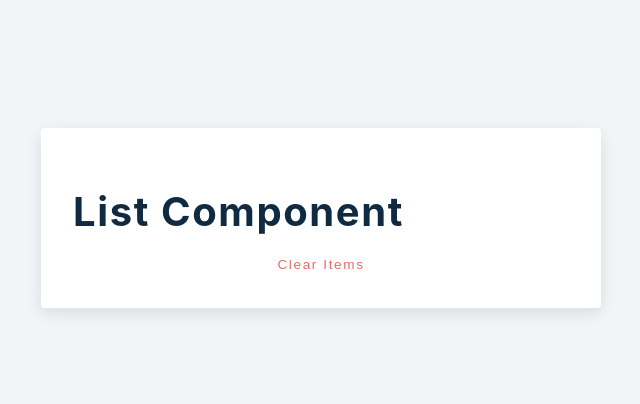
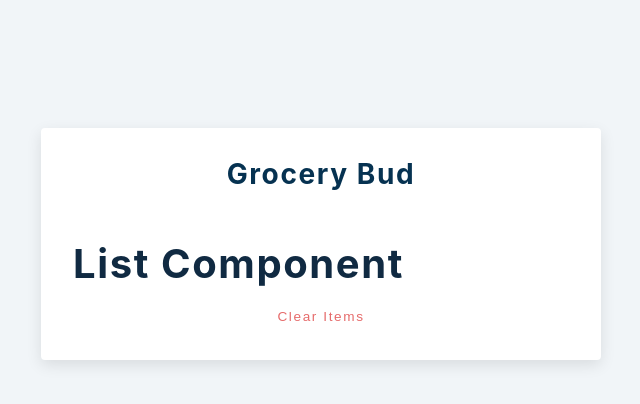
Before and after one commit to zainabturkmen/React-Projects, a React (Create React App) app in the folder react-projects-master/10-grocery-bud/setup/: page / in a window 1280 px wide. Shown: the top 404 px of the page, without its empty margins (319-959 px from the left). Built offline with nearby package versions, Linux system fonts and the light colour scheme; the HTML template or start-up script is replaced by a standard one.

Commit message:
grocery bud

```diff
--- a/react-projects-master/10-grocery-bud/setup/src/App.js
+++ b/react-projects-master/10-grocery-bud/setup/src/App.js
@@ -17,6 +17,10 @@ function App() {
     <section className='section-center'>
       <form className='grocery-form' onSubmit={handleSubmit}>
         {alert.show && <Alert />}
+        <h3>grocery bud</h3>
+        <div className='form-control'>
+
+        </div>
       </form>
        <div className='grocery-container'>
         <List />
```
